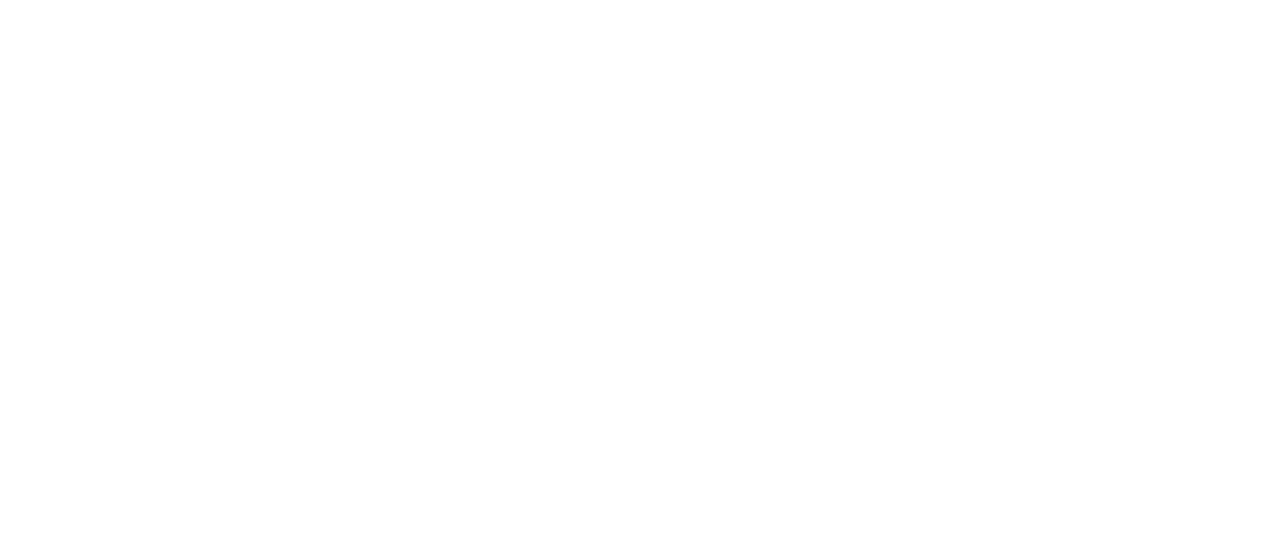
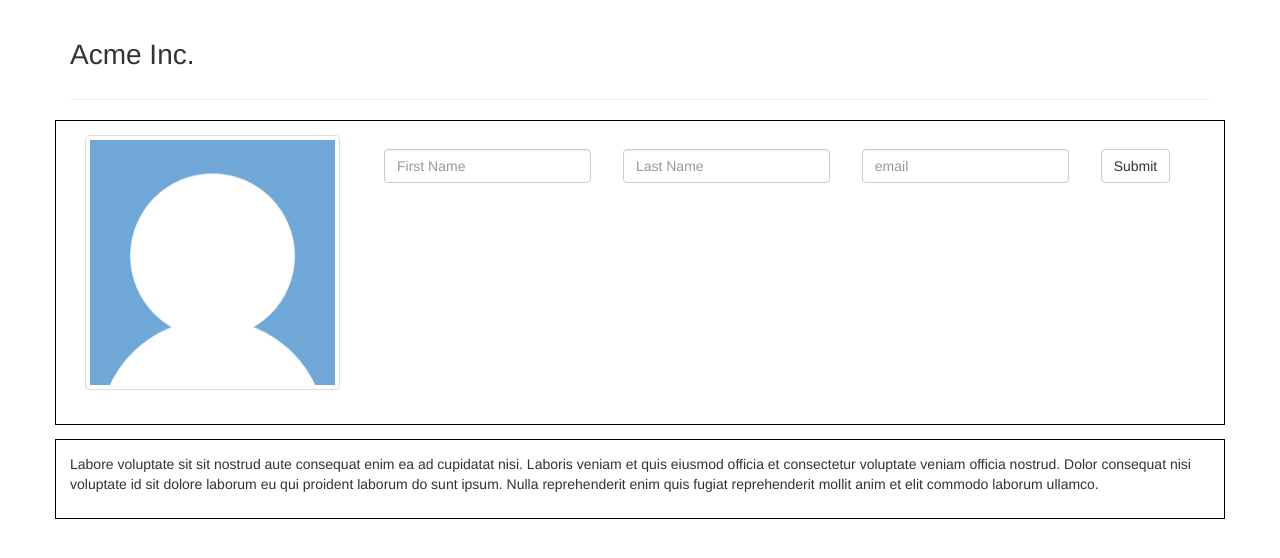
Before and after one commit to cbilliau/SimpleAngularSignUpForm, a plain HTML site: page index.html in a window 1280 px wide. Drawn offline with nearby package versions, Linux system fonts and the light colour scheme.

Commit message:
Add avatar and css file. Needs to adjust bootstrap inputs to fit the column.

```diff
--- a/app.js
+++ b/app.js
@@ -1,8 +1,8 @@
 var app = angular.module('signupApp', []);
 
-app.directive('yoYo', function() {
+app.directive('signUp', function() {
 	return {
-		templateUrl: 'yo-template.html',
-		restrict: 'AE',
+		templateUrl: 'signup-template.html',
+		restrict: 'E',
 	};
 });
--- a/index.html
+++ b/index.html
@@ -5,11 +5,14 @@
   <meta name="viewport" content="width=device-width, initial-scale=1.0">
   <meta http-equiv="X-UA-Compatible" content="ie=edge">
   <link rel="stylesheet" href="https://maxcdn.bootstrapcdn.com/bootstrap/3.3.7/css/bootstrap.min.css" integrity="sha384-BVYiiSIFeK1dGmJRAkycuHAHRg32OmUcww7on3RYdg4Va+PmSTsz/K68vbdEjh4u" crossorigin="anonymous">
+  <link rel="stylesheet" href="https://cdnjs.cloudflare.com/ajax/libs/normalize/4.2.0/normalize.min.css">
   <script src="https://ajax.googleapis.com/ajax/libs/angularjs/1.5.6/angular.min.js"></script>
   <script src="./app.js"></script>
+  <link rel="stylesheet" href="./main.css">
   <title>Simple Signup Form</title>
 </head>
 <body>
+  <sign-up></sign-up>
 
 <script src="https://ajax.googleapis.com/ajax/libs/jquery/1.12.4/jquery.min.js"></script>
 <script src="https://maxcdn.bootstrapcdn.com/bootstrap/3.3.7/js/bootstrap.min.js" integrity="sha384-Tc5IQib027qvyjSMfHjOMaLkfuWVxZxUPnCJA7l2mCWNIpG9mGCD8wGNIcPD7Txa" crossorigin="anonymous"></script>
--- /dev/null
+++ b/main.css
@@ -0,0 +1,13 @@
+.borderIt {
+  border: 1px black solid;
+  padding: 1em;
+  margin-bottom: 1em;
+}
+
+input {
+  margin: 1em 1em 1em 1em;
+}
+
+button {
+  margin: 0 1em 1em 1em;
+}
--- a/signup-template.html
+++ b/signup-template.html
@@ -0,0 +1,27 @@
+<div class="container">
+    <div class="page-header">
+        <h1>Acme Inc.</h1>
+    </div>
+    <div class="row borderIt">
+        <div class="col-md-3">
+            <!-- <div class="col-xs-6 col-md-3"> -->
+            <a href="#" class="thumbnail">
+                <img src="./empty_avatar.png" alt="empty_avatar_image">
+            </a>
+            <!-- </div> -->
+        </div>
+        <div class="col-md-9">
+            <form action="" class="form-inline">
+                <div class="form-group">
+                    <input type="text" class="form-control" placeholder="First Name">
+                    <input type="text" class="form-control" placeholder="Last Name">
+                    <input type="text" class="form-control" placeholder="email">
+                    <button type="submit" class="btn btn-default">Submit</button>
+                </div>
+            </form>
+        </div>
+    </div>
+    <div class="row borderIt">
+        <p>Labore voluptate sit sit nostrud aute consequat enim ea ad cupidatat nisi. Laboris veniam et quis eiusmod officia et consectetur voluptate veniam officia nostrud. Dolor consequat nisi voluptate id sit dolore laborum eu qui proident laborum do sunt ipsum. Nulla reprehenderit enim quis fugiat reprehenderit mollit anim et elit commodo laborum ullamco.</p>
+    </div>
+</div>
```
Also changed, not shown: empty_avatar.png (added).
